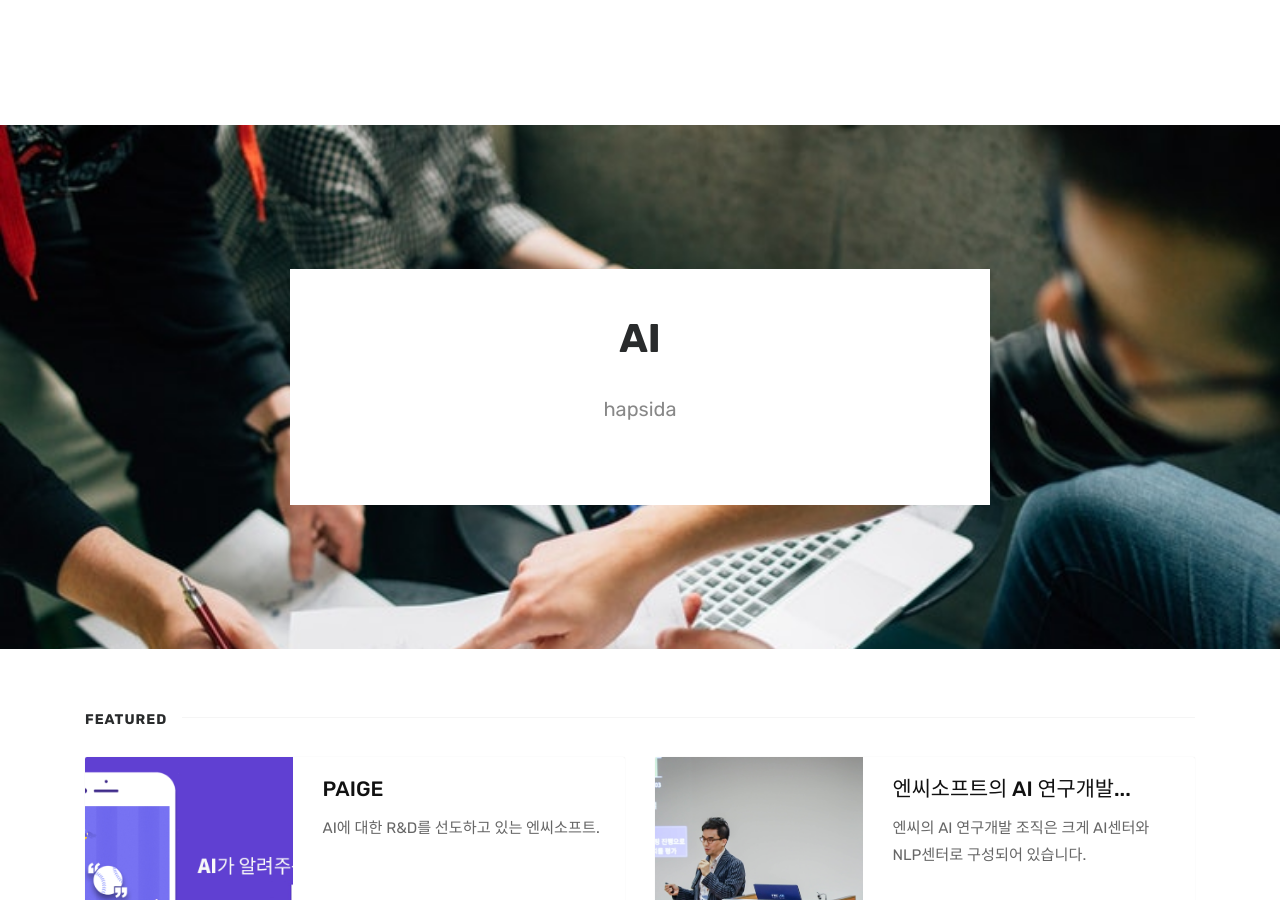
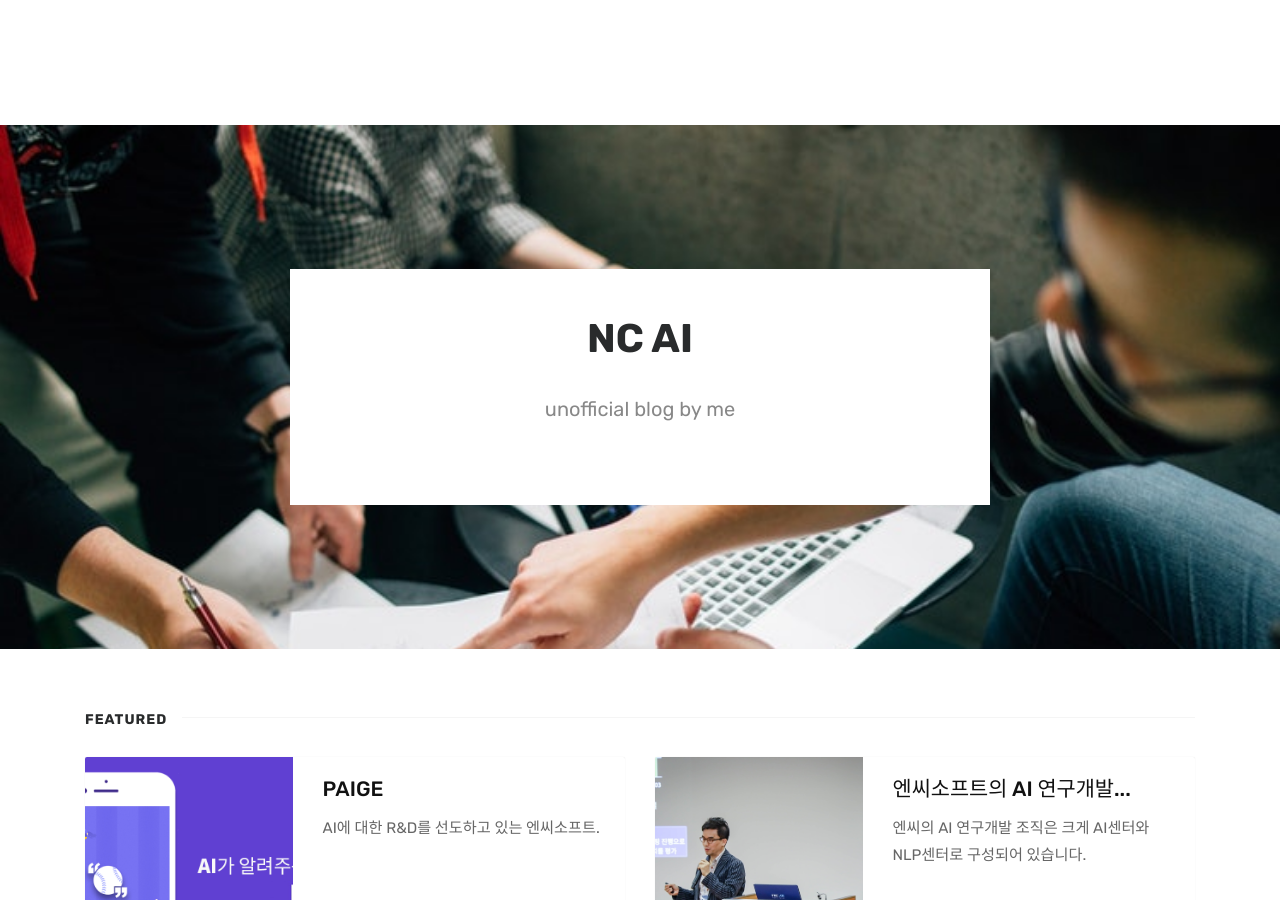
Before and after one commit to dykim-nc/dykim-nc.github.io, a Jekyll site: the page built from index.html, in a window 1280 px wide and 900 px high. Built offline with Jekyll 4.4.1, drawn with Linux system fonts in a browser that asks for light colours; the list of posts is cut into pages by our own code.

Commit message:
change description

```diff
--- a/index.html
+++ b/index.html
@@ -7,8 +7,8 @@ title: Main
 ================================================== -->
 <section class="intro full-width">
     <div class="wrapintro">
-        <h1>AI</h1>
-        <h2 class="lead">hapsida</h2>
+        <h1>NC AI</h1>
+        <h2 class="lead">unofficial blog by me</h2>
         <!-- <a href="https://github.com/wowthemesnet/affiliates-jekyll-theme/archive/master.zip" class="btn">Button</a> -->
     </div>
 </section>
```
